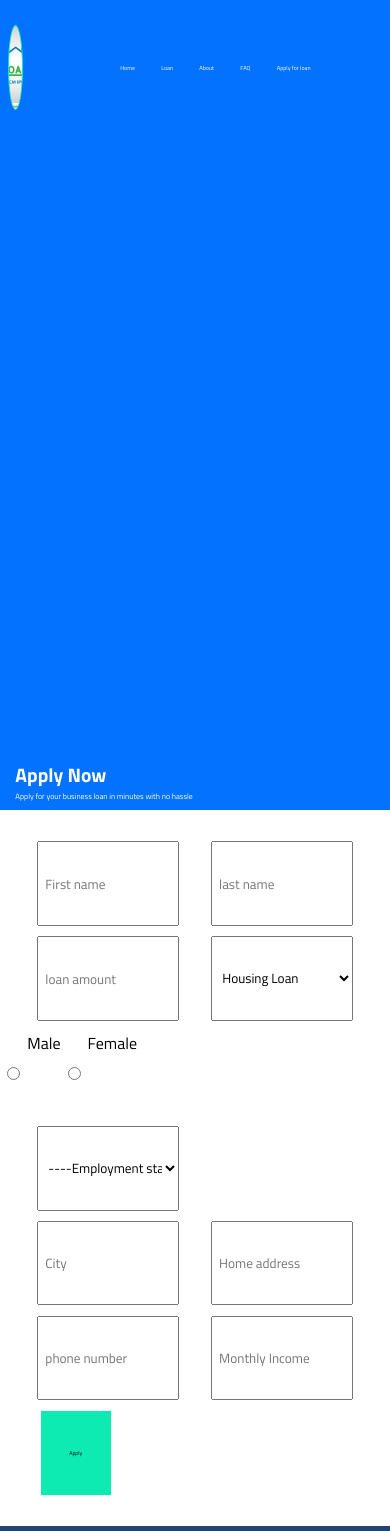
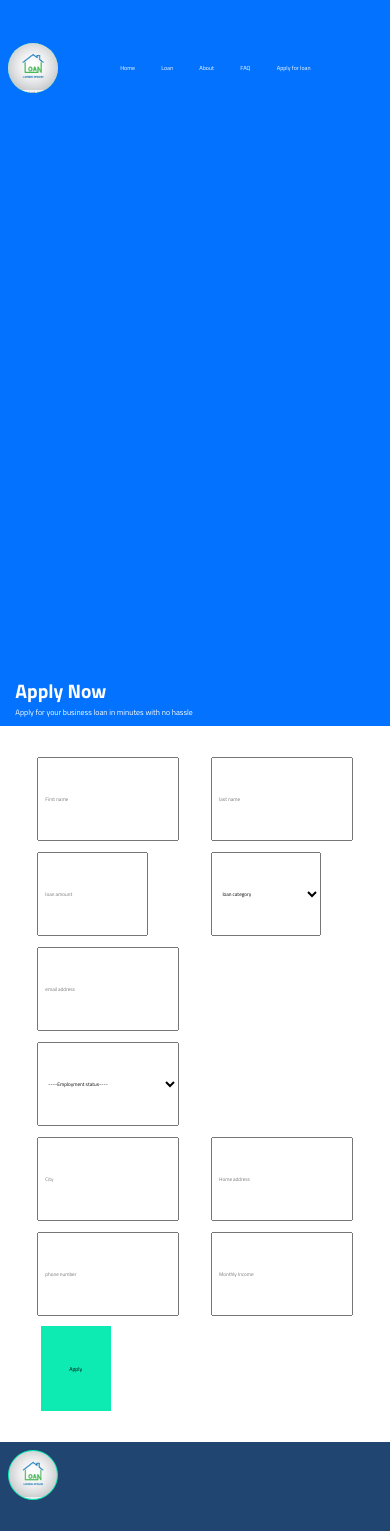
Before and after one commit to Rogue-codes/fineloan, a React (Create React App) app: page /apply in a window 390 px wide. Shown: the top 1531 px of the page. Built offline with nearby package versions, Linux system fonts and the light colour scheme; a web font is replaced by a local one.

Commit message:
media query

```diff
--- a/package.json
+++ b/package.json
@@ -11,6 +11,7 @@
     "@testing-library/user-event": "^13.5.0",
     "react": "^17.0.2",
     "react-dom": "^17.0.2",
+    "react-hook-form": "^7.27.1",
     "react-router-dom": "^6.2.2",
     "react-scripts": "5.0.0",
     "react-spring": "^9.4.3",
--- a/src/components/Form.jsx
+++ b/src/components/Form.jsx
@@ -1,16 +1,22 @@
 import React, { useState } from 'react'
 
 function Form() {
-    const [Amount, setAmount] = useState('')
-    const [duration, setDuration] = useState('')
+    const [Amount, setAmount] = useState(0)
+    const [duration, setDuration] = useState(0)
     const [amountPayable, setAmountPayable] = useState(0)
-    const calculate = (e) =>{
 
-        if(Amount || duration === ''){
+    console.log(Amount)
+
+    const calculate = (e) => {
+        e.preventDefault()
+
+        if(Amount <= 0 || duration <= 0 ){
           alert('All fields must be filled')
           return
+        }else if(duration > 12){
+          alert('Maximum loan period is for 12 months')
         }
-        e.preventDefault()
+        else{
           const interest = 10
 
           const monthlyInterest = interest/100
@@ -18,10 +24,12 @@ function Form() {
           const total = Amount * monthlyInterest * duration
 
           const amounting = parseInt(Amount)
+
           const mainTotal = amounting + total
 
 
           setAmountPayable(mainTotal.toFixed(2).toString().replace(/\B(?=(\d{3})+(?!\d))/g, ","))
+        }
     }
   return (
     <div>
@@ -35,12 +43,12 @@ function Form() {
 
             <label htmlFor="">Loan Duration</label>
             <input type="number" placeholder='Month'
-            onChange={(e)=> setDuration(e.target.value).toLocaleString}
+            onChange={(e)=> setDuration(e.target.value)}
             />
 
             <label htmlFor="">Interest rate</label>
             <input type="number" value={10}
-            readonly />
+             />
 
             <button onClick={calculate}>Calculate</button>
             <br />
--- a/src/components/Views/Apply.jsx
+++ b/src/components/Views/Apply.jsx
@@ -1,9 +1,82 @@
-import React from 'react'
+// import { useForm } from 'react-hook-form'
 import Nav from '../Nav'
 import Footer from '../Footer'
 import "../Views/apply.scss"
+import { useEffect, useState } from 'react'
 
 function Apply() {
+  const initialValues = {
+    firstName:'',
+    lastName:'',
+    loanAmount:'',
+    loantype:'',
+    emailAddress:'',
+    employment:'',
+    city:'',
+    home:'',
+    phone:'',
+    income:''
+  }
+  const [val, setVal] = useState(initialValues)
+  console.log(val)
+
+  const [isSubmit, setIsSubmit] = useState(false)
+
+  const [formError, setFormError] = useState({})
+
+  const handleChange = (e) => {
+    const {name, value} = e.target
+    setVal({...val, [name]:value })
+    console.log(val)
+
+  }
+
+  const handleSubmit =(e)=>{
+    e.preventDefault()
+    setFormError(validate(formError))
+    setIsSubmit(true)
+  }
+
+  useEffect(()=>{
+    console.log(formError)
+    if(Object.keys(formError).length === 0 && isSubmit){
+      console.log(val)
+    }
+  },[formError])
+
+  const validate = (values) => {
+    const errrors = {}
+    // const regex = /^[^\s@]+@[^\s@]+\.[^\s@]{2,}$/i
+
+    if(!values.firstName){
+      errrors.firstName = 'please enter your first name'
+    }
+    if(!values.lastName){
+      errrors.lastName = 'please enter your last name'
+    }
+
+    if(!values.loanAmount){
+      errrors.loanAmount = 'please enter a loam amount'
+    }
+
+    if(!values.loantype){
+      errrors.loantype = 'please select a loan category'
+    }
+
+    if(!values.employment){
+      errrors.employment = 'please enter your employment status'
+    }
+
+    if(!values.phone){
+      errrors.phone = 'please enter your phone number'
+    }
+
+    if(!values.income){
+      errrors.income = 'please enter your monthly income'
+    }
+
+    return errrors
+  }
   return (
     <div className='apply'>
       <Nav/>
@@ -13,49 +86,53 @@ function Apply() {
       </div>
 
       <div className="second">
-        <form action="" className="fomic">
+        <form action="" className="fomic" onSubmit={handleSubmit} >
           <div className="name">
-            <input type="text" name="" id="" placeholder='First name' />
-            <input type="text" name="" id="" placeholder='last name' />
+            <input type="text" name='firstName'  id="" placeholder='First name' value={val.firstName} onChange={handleChange} />
+            <p>{formError.firstName}</p>
+            <input type="text" name='lastName' id="" placeholder='last name' value={val.lastName} onChange={handleChange} />
+            <p className='p2'>{formError.lastName}</p>
           </div>
 
           <div className="amount">
-            <input type="number" name="" id="" placeholder='loan amount' />
-            <select name="" id="" placeholder='loan category'>
-              <option value="">Housing Loan</option>
-              <option value="">Corporate Loan</option>
-              <option value="">Student Loan</option>
-              <option value="">Start Up Loan</option>
-              <option value="">SME Loans</option>
+            <input type="number" name="loanAmount" id="" placeholder='loan amount' value={val.loanAmount} onChange={handleChange} />
+            <p className='p3'>{formError.loanAmount}</p>
+            <select name="loantype" id="" placeholder='loan category' value={val.loantype} onChange={handleChange}>
+            <option value="">loan category</option>
+              <option value="Housing Loan">Housing Loan</option>
+              <option value="Corporate Loan">Corporate Loan</option>
+              <option value="Student Loan">Student Loan</option>
+              <option value="Start Up Loan">Start Up Loan</option>
+              <option value="SME Loans">SME Loans</option>
             </select>
+            <p className='p4'>{formError.loantype}</p>
           </div>
 
-          <div className="gender">
-            <input type="radio" name="male" id="" /> Male
-            <input type="radio" name="male" id="" /> Female
+          <div className="email">
+            <input type="email" name="emailAddress" id="" placeholder='email address' value={val.emailAddress} onChange={handleChange} />
           </div>
 
           <div className="employment">
-          <select name="" id="">
+          <select name="employment" id="" value={val.employment} onChange={handleChange}>
           <option value="">----Employment status----</option>
-              <option value="">Employed</option>
-              <option value="">Unemployed</option>
-              <option value="">Student</option>
-              <option value="">Self Employed</option>
+              <option value="Employed">Employed</option>
+              <option value="Unemployed">Unemployed</option>
+              <option value="Student">Student</option>
+              <option value="Self Employed">Self Employed</option>
             </select>
           </div>
 
           <div className="name">
-            <input type="text" name="" id="" placeholder='City' />
-            <input type="text" name="" id="" placeholder='Home address' />
+            <input type="text" name="city" id="" placeholder='City' value={val.city} onChange={handleChange} />
+            <input type="text" name="home" id="" placeholder='Home address' value={val.home} onChange={handleChange} />
           </div>
 
           <div className="name">
-            <input type="text" name="" id="" placeholder='phone number' />
-            <input type="text" name="" id="" placeholder='Monthly Income' />
+            <input type="text" name="phone" id="" placeholder='phone number' value={val.phone} onChange={handleChange} />
+            <input type="text" name="income" id="" placeholder='Monthly Income' value={val.income} onChange={handleChange}/>
           </div>
 
-          <button>Apply</button>
+          <button onClick={handleSubmit}>Apply</button>
         </form>
 
       </div>
--- a/src/components/Views/apply.scss
+++ b/src/components/Views/apply.scss
@@ -9,7 +9,7 @@
     height: auto;
     .first{
         width: 100%;
-        height: 80vh;
+        height: 70vh;
         background: $mainColor;
         display: flex;
         flex-direction: column;
@@ -41,14 +41,33 @@
                 height: 10vh;
                 display: flex;
                 justify-content: center;
+                position: relative;
                 gap: 10%;
                 margin-bottom: 3%;
                 input{
                     width: 50%;
                     padding-left: 2%;
+                    font-size: 1.3vw;
                     &:focus{
                         outline:none;
                     }
+                    &::placeholder{
+                        font-size: 1.3vw;
+                    }
+                }
+                p{
+                    position: absolute;
+                    left: 28%;
+                    top: 25%;
+                    font-size: 1.2vw;
+                    color: red;
+                }
+                .p2{
+                    position: absolute;
+                    left: 82%;
+                    top: 25%;
+                    font-size: 1.2vw;
+                    color: red;
                 }
             }
             .amount{
@@ -62,30 +81,42 @@
                 input{
                     width: 50%;
                     padding-left: 2%;
+                    font-size: 1.3vw;
                     &:focus{
                         outline:none;
+                    }
+                    &::placeholder{
+                        font-size: 1.3vw;
                     }
                 }
                 select{
                     width: 50%;
                     padding-left: 2%;
-                    option{
-                        height: 150%;
-
-                    }
+                    font-size: 1.3vw;
                     &:focus{
                         outline:none;
                     }
                 }
             }
-            .gender{
-                width: 20%;
-                margin-left: 5%;
+            .email{
+                width: 90%;
+                margin: auto;
                 height: 10vh;
                 display: flex;
-                justify-content: center;
+                justify-content: flex-start;
                 gap: 10%;
                 margin-bottom: 3%;
+                input{
+                    width: 45%;
+                    padding-left: 2%;
+                    font-size: 1.3vw;
+                    &:focus{
+                        outline:none;
+                    }
+                    &::placeholder{
+                        font-size: 1.3vw;
+                    }
+                }
             }
             .employment{
                 width: 90%;
@@ -98,6 +129,7 @@
                 select{
                     width: 45%;
                     padding-left: 2%;
+                    font-size: 1.3vw;
                     option{
                         height: 150%;
                         background: rgb(224, 206, 206);
--- a/src/index.scss
+++ b/src/index.scss
@@ -21,9 +21,8 @@ $textColor2:#204570;
   transition: all .5s linear;
   background: $mainColor;
   .logo{
-    width: 4%;
-    height: 10vh;
-    border: 1px solid $secondaryColor;
+    width:50px;
+    height: 50px;
     background: $secondaryColor;
     border-radius: 50%;
     img{
@@ -72,6 +71,10 @@ $textColor2:#204570;
 
 // hero section
 .hero{
+  @media (max-width:450px) {
+    flex-wrap: wrap;
+    padding: 4%;
+  }
   width: 100%;
   height: auto;
   display: flex;
@@ -79,16 +82,32 @@ $textColor2:#204570;
   padding: 2%;
   background-color: $mainColor;
   .left{
+    @media (max-width:450px) {
+      width: 90%;
+      margin-bottom: 8%;
+    }
     width: 50%;
     h1{
+      @media (max-width:450px) {
+        font-size: 2rem;
+        margin-bottom: 2%;
+      }
       font-size: 4vw;
       color: $textColor;
     }
     p{
+      @media (max-width:450px) {
+        font-size: 1.2rem;
+      }
       font-size: 1.5vw;
       color: $textColor;
     }
     button{
+      @media (max-width:450px) {
+        font-size: 1rem;
+        width: 60%;
+        border-radius: 5px;
+      }
       width: 40%;
       height: 10vh;
       font-size: 1.5vw;
@@ -105,6 +124,10 @@ $textColor2:#204570;
     }
   }
   .right{
+    @media (max-width:450px) {
+      width: 90%;
+      margin-bottom: 8%;
+    }
     width: 50%;
     height: auto;
   }
@@ -113,7 +136,11 @@ $textColor2:#204570;
 
 //form
 .form{
-  width: 60%;
+  @media (max-width:450px) {
+    width: 100%;
+    height: auto;
+  }
+  width: 80%;
   margin: auto;
   height: 90vh;
   background-color: #fff;
@@ -121,6 +148,9 @@ $textColor2:#204570;
 
   box-shadow: rgb(13, 235, 179, 0.4) 5px 5px, rgb(13, 235, 179, 0.3) 10px 10px, rgb(13, 235, 179, 0.2) 15px 15px, rgb(13, 235, 179, 0.1) 20px 20px, rgb(13, 235, 179, 0.05) 25px 25px;
   input{
+    @media (max-width:450px) {
+      font-size: 1rem;
+    }
     display: block;
     margin-top: 3%;
     margin-bottom: 3%;
@@ -135,21 +165,34 @@ $textColor2:#204570;
     }
   }
   label{
+    @media (max-width:450px) {
+      font-size: .8rem;
+    }
     color: rgb(32, 11, 100);
     font-size: 1.2vw;
   }
   h2{
+    @media (max-width:450px) {
+      font-size: 1.2rem;
+    }
     font-size: 1.8vw;
     color: $textColor2;
     text-align: center;
   }
   p{
+    @media (max-width:450px) {
+      font-size: .7rem;
+    }
     font-size: 1.2vw;
     color: #333;
     text-align: center;
     margin-bottom: 6%;
   }
   button{
+    @media (max-width:450px) {
+      font-size: 1rem;
+      border-radius: 5px;
+    }
     width: 40%;
     height: 10vh;
     font-size: 1.5vw;
@@ -169,6 +212,11 @@ $textColor2:#204570;
 
 // section1 starts
 .section1{
+  @media (max-width:450px) {
+    flex-wrap: wrap;
+    margin-top: 10%;
+    height: auto;
+  }
   width: 100%;
   height: 120vh;
   display: flex;
@@ -178,6 +226,11 @@ $textColor2:#204570;
   padding: 2%;
 
   .left{
+    @media (max-width:450px) {
+      width: 95%;
+      background-position: 50% 10%;
+      height: 50vh;
+    }
     width: 50%;
     height: 80vh;
     background: url('https://images.pexels.com/photos/1670045/pexels-photo-1670045.jpeg?auto=compress&cs=tinysrgb&dpr=2&w=500');
@@ -188,18 +241,33 @@ $textColor2:#204570;
     background-repeat: no-repeat;
   }
 .right{
+  @media (max-width:450px) {
+    width: 95%;
+  }
   width: 50%;
   height: 80vh;
   h1{
+    @media (max-width:450px) {
+      font-size: 2rem;;
+    }
     font-size: 2.5vw;
     color: $textColor2;
     padding-bottom: 2%;
   }
   p{
+    @media (max-width:450px) {
+      font-size: 1.2rem;;
+    }
     font-size: 1.5vw;
     color: $textColor2;
   }
   button{
+    @media (max-width:450px) {
+      font-size: 1.2rem;
+      width: 60%;
+      height: 8%;
+      border-radius: 5px;
+    }
     width: 40%;
     height: 10vh;
     font-size: 1.5vw;
@@ -246,6 +314,9 @@ $textColor2:#204570;
       transform: scaleX(1.02);
     }
     h3{
+      @media (max-width:450px) {
+        font-size: 2rem;;
+      }
       font-size: 2.5vw;
     }
     p{
@@ -355,6 +426,11 @@ $textColor2:#204570;
 
 // section3
 .section3{
+  @media (max-width:450px) {
+    flex-wrap: wrap;
+    height: auto;
+    padding: 3%;
+  }
   width: 95%;
   margin: auto;
   height: 50vh;
@@ -372,29 +448,48 @@ $textColor2:#204570;
   gap: 10%;
   padding: 2%;
   .left{
+    @media (max-width:450px) {
+      width: 90%;
+      margin-bottom: 10%;
+    }
     display: flex;
     flex-direction: column;
     justify-content: center;
     align-items: center;
     h1{
+      @media (max-width:450px) {
+        font-size: 2rem;
+      }
       color: $mainColor;
       font-size: 3vw;
     }
     h2{
       color: $secondaryColor;
       font-size: 5vw;
+      @media (max-width:450px) {
+        font-size: 2rem;
+      }
     }
   }
   .right{
+    @media (max-width:450px) {
+      width: 90%;
+    }
     display: flex;
     flex-direction: column;
     justify-content: center;
     align-items: center;
     h1{
+      @media (max-width:450px) {
+        font-size: 2rem;
+      }
       color: $mainColor;
       font-size: 3vw;
     }
     h2{
+      @media (max-width:450px) {
+        font-size: 2rem;
+      }
       color: $secondaryColor;
       font-size: 5vw;
     }
@@ -412,6 +507,10 @@ $textColor2:#204570;
   justify-content: center;
   align-items: center;
   h1{
+    @media (max-width:450px) {
+      font-size: 2rem;
+      margin-top: 5%;
+    }
     font-size: 5vw;
     color: $textColor2;
   }
@@ -420,6 +519,9 @@ $textColor2:#204570;
 
 // section4
 .section4{
+  @media (max-width:450px) {
+    flex-wrap: wrap;
+  }
   width: 100%;
   height: auto;
   margin-top: 3%;
@@ -440,6 +542,11 @@ $textColor2:#204570;
       position: absolute;
       align-items: center;
     }
+    @media (max-width:450px) {
+      width: 90%;
+      margin: auto;
+      margin-bottom: 10%;
+    }
     position: relative;
     width: 30%;
     height: 50vh;
@@ -451,10 +558,16 @@ $textColor2:#204570;
     gap: 10%;
     padding: 2%;
     h1{
+      @media (max-width:450px) {
+        font-size: 2rem;
+      }
       font-size: 2vw;
       color: $textColor2;
     }
     p{
+      @media (max-width:450px) {
+        font-size: 1.2rem;;
+      }
       text-align: center;
       color: $textColor2;
       font-size: 1.3vw;
@@ -465,19 +578,27 @@ $textColor2:#204570;
 
 // footer
 footer{
+  @media (max-width:450px) {
+    flex-wrap: wrap;
+    height: auto;
+  }
   margin-top: 4%;
   width: 100%;
   display: flex;
   justify-content: space-between;
-  height: auto;
+  height: 90vh;
+  padding-top: 5%;
   background: $textColor2;
   padding: 2%;
   .left{
+    @media (max-width:450px) {
+      width: 90%;
+    }
     width: 30%;
     height: 100%;
     .logo{
-      width: 15%;
-      height: 10vh;
+      width: 50px;
+      height: 50px;
       border: 1px solid $secondaryColor;
       background: $secondaryColor;
       border-radius: 50%;
@@ -496,12 +617,19 @@ footer{
     }
   }
   .center{
+    @media (max-width:450px) {
+      width: 90%;
+      align-items: flex-start;
+    }
     width: 30%;
     height: 100%;
     display: flex;
     flex-direction: column;
     align-items: center;
     h1{
+      @media (max-width:450px) {
+        font-size: 1.2rem;
+      }
       font-size: 2vw;
       font-weight: 700;
       padding-bottom: 3%;
@@ -509,12 +637,19 @@ footer{
       text-align: center;
     }
     p{
+      @media (max-width:450px) {
+        font-size: 1rem;
+      }
       font-size: 1.8vw;
       color: $textColor;
     }
     ul{
       list-style-type: none;
       li{
+        @media (max-width:450px) {
+          font-size: .8rem;
+          margin-bottom: 15%;
+        }
         margin-top: 30%;
         color: $textColor;
         font-size: 1.3vw;
@@ -522,23 +657,39 @@ footer{
     }
   }
   .right{
+    @media (max-width:450px) {
+      width: 90%;
+      border-top: 1px solid rgb(192, 192, 192);
+      margin-top: 20%;
+      padding-bottom: 15%;
+    }
     width: 30%;
     height: 100%;
     display: flex;
     flex-direction: column;
     h1{
+      @media (max-width:450px) {
+        font-size: 2rem;;
+      }
       font-size: 2vw;
       padding-bottom: 3%;
       color: $textColor;
       text-align: center;
     }
     p{
+      @media (max-width:450px) {
+        font-size:1.2rem;
+        text-align: center;
+      }
       font-size: 1.2vw;
       padding-bottom: 3%;
       text-align: right;
       color: $textColor;
     }
     input{
+      @media (max-width:450px) {
+        height: 7vh;
+      }
       width: 80%;
       margin-left: 10%;
       height: 10vh;
@@ -552,6 +703,10 @@ footer{
       }
     }
     button{
+      @media (max-width:450px) {
+        font-size: .9rem;
+        height: 7vh;
+      }
       width: 80%;
       margin: auto;
       background: $secondaryColor;
```
Also changed, not shown: 1 other file (tests, documents, lock files or other folders). Lines whose indentation alone changed are shown as unchanged.
